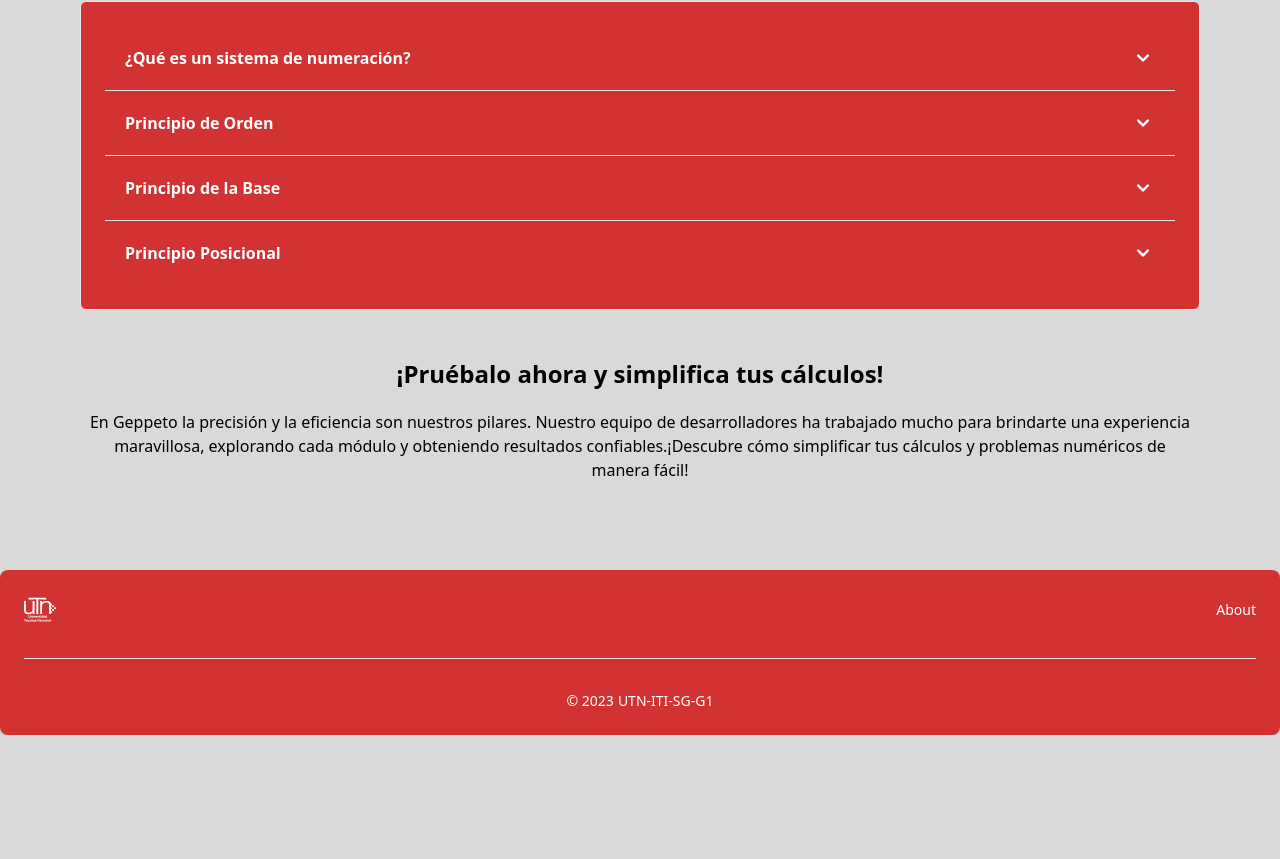
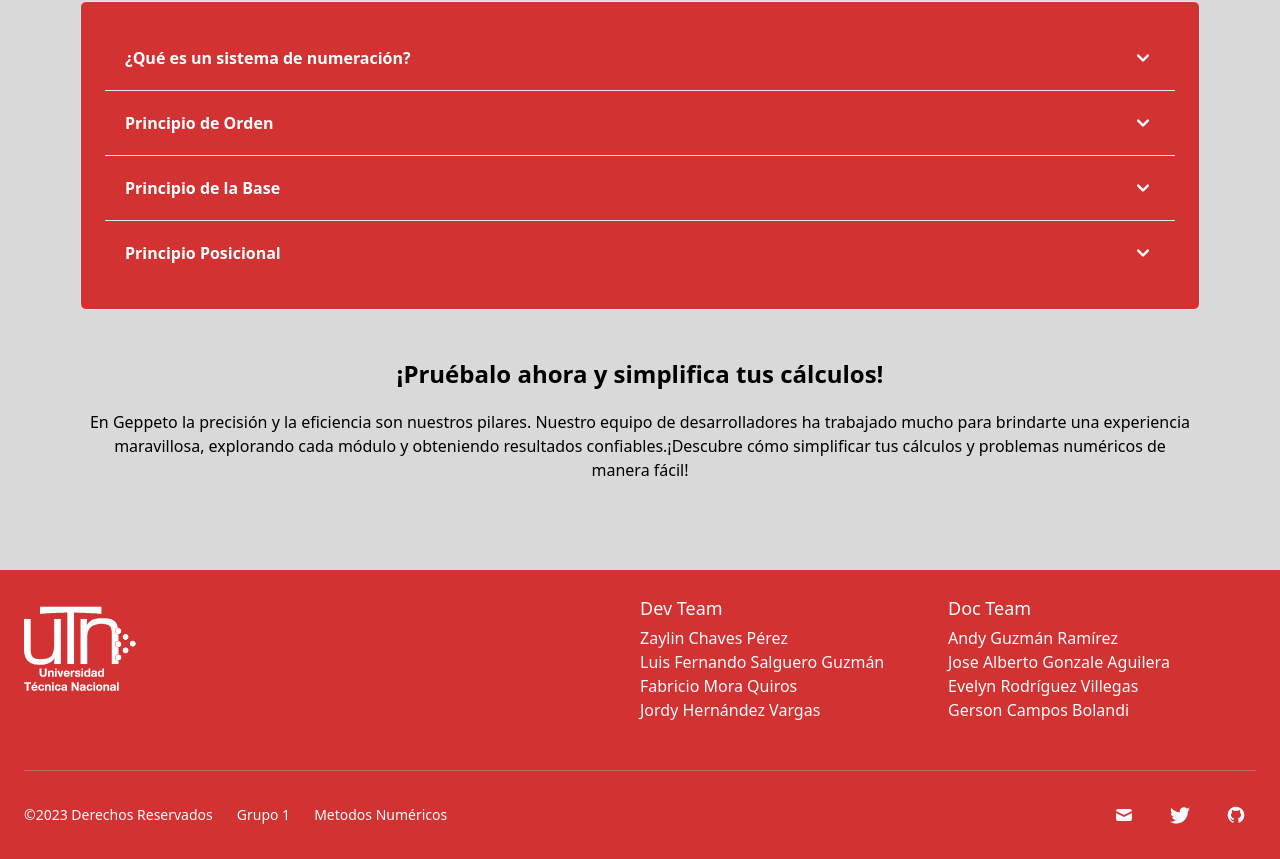
Before and after one commit to JordyV23/GEPPETO-FRONTEND, a React (Vite) app: page /gpto/home in a window 1280 px wide. Shown: the part 1431-2290 px from the top of the page. Before the commit the page ends 2166 px from the top, so only its background shows below. Built offline with nearby package versions, Linux system fonts and the light colour scheme; what react-mathquill would draw is missing.

Commit message:
Cambios realizados: -Footer rediseñado

```diff
--- a/src/landing/components/FooterLanding.jsx
+++ b/src/landing/components/FooterLanding.jsx
@@ -1,26 +1,132 @@
 import React from "react";
 
 import { Footer } from "flowbite-react";
+import { integrantes } from "../helpers";
 
 export const FooterLanding = () => {
   return (
     <>
-      <Footer container className="bg-light-accent mt-4 text-white dark:bg-dark-accent dark:border-dark-accent">
-        <div className="w-full text-center text-white">
-          <div id="footer" className="w-full justify-between sm:flex sm:items-center sm:justify-between text-white">
-            <Footer.Brand
-              alt="Flowbite Logo"
-              href="https://flowbite.com"
-              src="/logo-utn.svg"
-            />
-            <Footer.LinkGroup>
-              <Footer.Link className="text-white" href="#">About</Footer.Link>
-            </Footer.LinkGroup>
+      <footer className="py-6 bg-light-accent dark:bg-dark-accent text-gray-50">
+        <div className="container px-6 mx-auto space-y-6 divide-y divide-gray-400 md:space-y-12 divide-opacity-50">
+          <div className="grid grid-cols-12">
+            <div className="pb-6 col-span-full md:pb-0 md:col-span-6">
+              <a
+                rel="noopener noreferrer"
+                href="#"
+                className="flex justify-center space-x-3 md:justify-start"
+              >
+                <div className="flex items-center justify-center w-28 h-28 rounded-full">
+                  {/* className="flex-shrink-0 w-5 h-5 rounded-full dark:text-gray-900" */}
+                  <img
+                    src="/logo-utn.svg"
+                    className="flex-shrink-0 w-max h-max dark:text-gray-900"
+                  />
+                </div>
+              </a>
+            </div>
+            <div className="col-span-6 text-center md:text-left md:col-span-3">
+              <p className="pb-1 text-lg font-medium">Dev Team</p>
+              <ul>
+                {integrantes.map((estudiante, i) => {
+                  if (i < 4) {
+                    return (
+                      <li key={i}>
+                        <a
+                          rel="noopener noreferrer"
+                          href="#"
+                          className="hover:dark:text-purple-400"
+                        >
+                          {estudiante.nombre}
+                        </a>
+                      </li>
+                    );
+                  }
+                })}
+              </ul>
+            </div>
+
+            <div className="col-span-6 text-center md:text-left md:col-span-3">
+              <p className="pb-1 text-lg font-medium">Doc Team</p>
+              <ul>
+                {integrantes.map((estudiante, i) => {
+                  if (i > 3) {
+                    return (
+                      <li key={i}>
+                        <a
+                          rel="noopener noreferrer"
+                          href="#"
+                          className="hover:dark:text-purple-400"
+                        >
+                          {estudiante.nombre}
+                        </a>
+                      </li>
+                    );
+                  }
+                })}
+              </ul>
+            </div>
           </div>
-          <Footer.Divider />
-          <Footer.Copyright className="text-white" by="UTN-ITI-SG-G1" href="https://iti.utn.ac.cr/" year={2023} />
+          <div className="grid justify-center pt-6 lg:justify-between">
+            <div className="flex flex-col self-center text-sm text-center md:block lg:col-start-1 md:space-x-6">
+              <span>©2023 Derechos Reservados</span>
+              <a rel="noopener noreferrer" href="#">
+                <span>Grupo 1</span>
+              </a>
+              <a rel="noopener noreferrer" href="#">
+                <span>Metodos Numéricos</span>
+              </a>
+            </div>
+            <div className="flex justify-center pt-4 space-x-4 lg:pt-0 lg:col-end-13">
+              <a
+                rel="noopener noreferrer"
+                href="#"
+                title="Email"
+                className="flex items-center justify-center w-10 h-10 rounded-full dark:bg-purple-400 dark:text-gray-900"
+              >
+                <svg
+                  xmlns="http://www.w3.org/2000/svg"
+                  viewBox="0 0 20 20"
+                  fill="currentColor"
+                  className="w-5 h-5"
+                >
+                  <path d="M2.003 5.884L10 9.882l7.997-3.998A2 2 0 0016 4H4a2 2 0 00-1.997 1.884z"></path>
+                  <path d="M18 8.118l-8 4-8-4V14a2 2 0 002 2h12a2 2 0 002-2V8.118z"></path>
+                </svg>
+              </a>
+              <a
+                rel="noopener noreferrer"
+                href="#"
+                title="Twitter"
+                className="flex items-center justify-center w-10 h-10 rounded-full dark:bg-purple-400 dark:text-gray-900"
+              >
+                <svg
+                  xmlns="http://www.w3.org/2000/svg"
+                  viewBox="0 0 50 50"
+                  fill="currentColor"
+                  className="w-5 h-5"
+                >
+                  <path d="M 50.0625 10.4375 C 48.214844 11.257813 46.234375 11.808594 44.152344 12.058594 C 46.277344 10.785156 47.910156 8.769531 48.675781 6.371094 C 46.691406 7.546875 44.484375 8.402344 42.144531 8.863281 C 40.269531 6.863281 37.597656 5.617188 34.640625 5.617188 C 28.960938 5.617188 24.355469 10.21875 24.355469 15.898438 C 24.355469 16.703125 24.449219 17.488281 24.625 18.242188 C 16.078125 17.8125 8.503906 13.71875 3.429688 7.496094 C 2.542969 9.019531 2.039063 10.785156 2.039063 12.667969 C 2.039063 16.234375 3.851563 19.382813 6.613281 21.230469 C 4.925781 21.175781 3.339844 20.710938 1.953125 19.941406 C 1.953125 19.984375 1.953125 20.027344 1.953125 20.070313 C 1.953125 25.054688 5.5 29.207031 10.199219 30.15625 C 9.339844 30.390625 8.429688 30.515625 7.492188 30.515625 C 6.828125 30.515625 6.183594 30.453125 5.554688 30.328125 C 6.867188 34.410156 10.664063 37.390625 15.160156 37.472656 C 11.644531 40.230469 7.210938 41.871094 2.390625 41.871094 C 1.558594 41.871094 0.742188 41.824219 -0.0585938 41.726563 C 4.488281 44.648438 9.894531 46.347656 15.703125 46.347656 C 34.617188 46.347656 44.960938 30.679688 44.960938 17.09375 C 44.960938 16.648438 44.949219 16.199219 44.933594 15.761719 C 46.941406 14.3125 48.683594 12.5 50.0625 10.4375 Z"></path>
+                </svg>
+              </a>
+              <a
+                rel="noopener noreferrer"
+                href="#"
+                title="GitHub"
+                className="flex items-center justify-center w-10 h-10 rounded-full dark:bg-purple-400 dark:text-gray-900"
+              >
+                <svg
+                  xmlns="http://www.w3.org/2000/svg"
+                  fill="currentColor"
+                  viewBox="0 0 24 24"
+                  className="w-5 h-5"
+                >
+                  <path d="M10.9,2.1c-4.6,0.5-8.3,4.2-8.8,8.7c-0.5,4.7,2.2,8.9,6.3,10.5C8.7,21.4,9,21.2,9,20.8v-1.6c0,0-0.4,0.1-0.9,0.1 c-1.4,0-2-1.2-2.1-1.9c-0.1-0.4-0.3-0.7-0.6-1C5.1,16.3,5,16.3,5,16.2C5,16,5.3,16,5.4,16c0.6,0,1.1,0.7,1.3,1c0.5,0.8,1.1,1,1.4,1 c0.4,0,0.7-0.1,0.9-0.2c0.1-0.7,0.4-1.4,1-1.8c-2.3-0.5-4-1.8-4-4c0-1.1,0.5-2.2,1.2-3C7.1,8.8,7,8.3,7,7.6C7,7.2,7,6.6,7.3,6 c0,0,1.4,0,2.8,1.3C10.6,7.1,11.3,7,12,7s1.4,0.1,2,0.3C15.3,6,16.8,6,16.8,6C17,6.6,17,7.2,17,7.6c0,0.8-0.1,1.2-0.2,1.4 c0.7,0.8,1.2,1.8,1.2,3c0,2.2-1.7,3.5-4,4c0.6,0.5,1,1.4,1,2.3v2.6c0,0.3,0.3,0.6,0.7,0.5c3.7-1.5,6.3-5.1,6.3-9.3 C22,6.1,16.9,1.4,10.9,2.1z"></path>
+                </svg>
+              </a>
+            </div>
+          </div>
         </div>
-      </Footer>
+      </footer>
     </>
   );
 };
--- /dev/null
+++ b/src/landing/helpers/Integrantes.js
@@ -0,0 +1,11 @@
+export const integrantes = [
+    {"nombre":"Zaylin Chaves Pérez"},
+    {"nombre":"Luis Fernando Salguero Guzmán"},
+    {"nombre":"Fabricio Mora Quiros"},
+    {"nombre":"Jordy Hernández Vargas"},
+
+    {"nombre":"Andy Guzmán Ramírez"},
+    {"nombre":"Jose Alberto Gonzale Aguilera"},
+    {"nombre":"Evelyn Rodríguez Villegas"},
+    {"nombre":"Gerson Campos Bolandi"},
+]
--- a/src/landing/helpers/index.js
+++ b/src/landing/helpers/index.js
@@ -1,2 +1,3 @@
-export * from "./Conceptos.jsx"
-export *from './FuncionesP.jsx'
+export * from "./Conceptos.js";
+export * from "./FuncionesP.js";
+export * from "./Integrantes.js"
```
Also changed, not shown: src/landing/helpers/Conceptos.js (renamed from src/landing/helpers/Conceptos.jsx), src/landing/helpers/FuncionesP.js (renamed from src/landing/helpers/FuncionesP.jsx).
